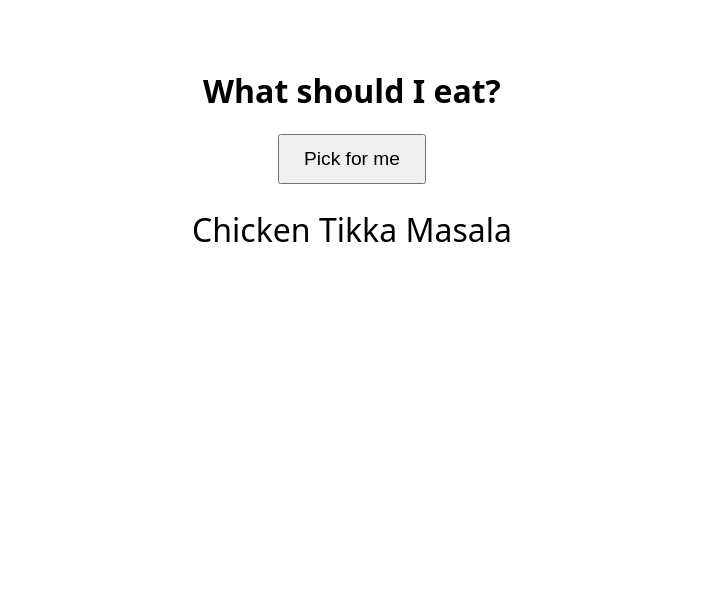
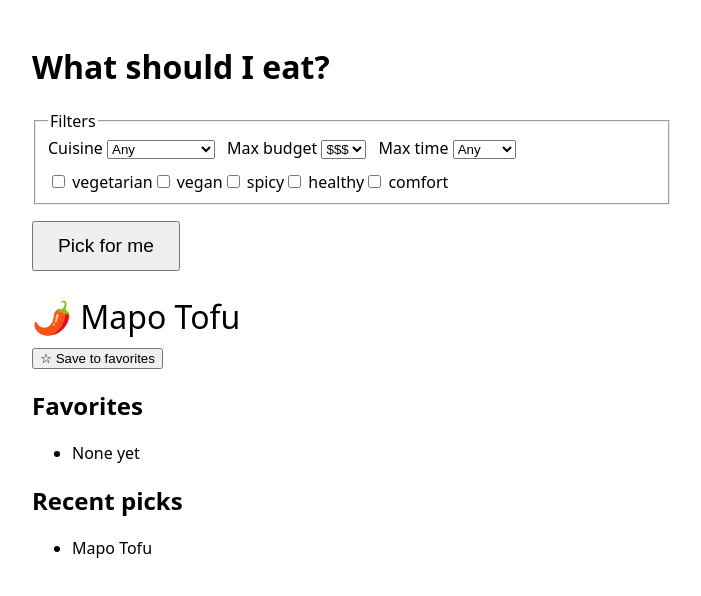
Before and after one commit to alicelikeeat/food, a plain HTML site: page index.html in a window 1280 px wide. Both pictures are taken after a click on the button "Pick for me". Shown: the whole page, without its empty margins (288-989 px from the left). Drawn offline with Linux system fonts and the light colour scheme.

Commit message:
Iteration 2: filters, no repeats, history, favorites
Co-Authored-By: Claude Opus 5.5 <noreply@anthropic.com>
Claude-Session: https://claude.ai/code/session_018NT76hLsDkGAmPjEs1d8yD

```diff
--- a/app.js
+++ b/app.js
@@ -1,4 +1,69 @@
-document.getElementById("pick").addEventListener("click", () => {
-  const dish = DISHES[Math.floor(Math.random() * DISHES.length)];
-  document.getElementById("result").textContent = dish;
-});
+(() => {
+  const $ = (id) => document.getElementById(id);
+  const TAGS = ["vegetarian", "vegan", "spicy", "healthy", "comfort"];
+  let current = null;
+  let history = [];
+  let favorites = load("favorites", []);
+
+  function load(key, fallback) {
+    try { return JSON.parse(localStorage.getItem(key)) ?? fallback; } catch { return fallback; }
+  }
+  function save(key, value) {
+    try { localStorage.setItem(key, JSON.stringify(value)); } catch {}
+  }
+
+  // populate filter controls
+  [...new Set(DISHES.map((d) => d.cuisine))].sort().forEach((c) => {
+    $("cuisine").add(new Option(c, c));
+  });
+  TAGS.forEach((t) => {
+    const label = document.createElement("label");
+    label.innerHTML = `<input type="checkbox" value="${t}"> ${t}`;
+    $("tags").append(label);
+  });
+
+  function matches() {
+    const cuisine = $("cuisine").value;
+    const price = +$("price").value;
+    const time = +$("time").value;
+    const tags = [...$("tags").querySelectorAll("input:checked")].map((i) => i.value);
+    return DISHES.filter((d) =>
+      (!cuisine || d.cuisine === cuisine) &&
+      d.price <= price && d.time <= time &&
+      tags.every((t) => d.tags.includes(t)));
+  }
+
+  function pick() {
+    const pool = matches();
+    if (!pool.length) {
+      current = null;
+      $("result").textContent = "Nothing matches — loosen a filter.";
+      $("fav").hidden = true;
+      return;
+    }
+    // avoid repeating the current dish when there's an alternative
+    const options = pool.length > 1 ? pool.filter((d) => d !== current) : pool;
+    current = options[Math.floor(Math.random() * options.length)];
+    $("result").textContent = `${current.emoji} ${current.name}`;
+    $("fav").hidden = false;
+    history = [current.name, ...history.filter((n) => n !== current.name)].slice(0, 5);
+    render();
+  }
+
+  function render() {
+    $("fav").textContent = current && favorites.includes(current.name) ? "★ Saved" : "☆ Save to favorites";
+    $("history").innerHTML = history.map((n) => `<li>${n}</li>`).join("");
+    $("favorites").innerHTML = favorites.map((n) => `<li>${n}</li>`).join("") || "<li>None yet</li>";
+  }
+
+  $("pick").addEventListener("click", pick);
+  $("fav").addEventListener("click", () => {
+    if (!current) return;
+    favorites = favorites.includes(current.name)
+      ? favorites.filter((n) => n !== current.name)
+      : [...favorites, current.name];
+    save("favorites", favorites);
+    render();
+  });
+  render();
+})();
--- a/dishes.js
+++ b/dishes.js
@@ -1,5 +1,28 @@
+// price: 1 = cheap, 2 = moderate, 3 = splurge. time: minutes (cook or wait).
+// tags: vegetarian, vegan, spicy, healthy, comfort
 const DISHES = [
-  "Burger", "Pizza", "Tacos", "Ramen", "Sushi", "Pad Thai", "Caesar Salad",
-  "Fried Chicken", "Pho", "Burrito Bowl", "Mac and Cheese", "Dumplings",
-  "BBQ Ribs", "Poke Bowl", "Chicken Tikka Masala", "Spaghetti Bolognese"
+  { name: "Cheeseburger & Fries", emoji: "🍔", cuisine: "American", price: 2, time: 20, tags: ["comfort"] },
+  { name: "Pepperoni Pizza", emoji: "🍕", cuisine: "Italian", price: 2, time: 30, tags: ["comfort"] },
+  { name: "Margherita Pizza", emoji: "🍕", cuisine: "Italian", price: 2, time: 30, tags: ["vegetarian", "comfort"] },
+  { name: "Street Tacos", emoji: "🌮", cuisine: "Mexican", price: 1, time: 15, tags: ["spicy"] },
+  { name: "Bean & Rice Burrito Bowl", emoji: "🥙", cuisine: "Mexican", price: 1, time: 15, tags: ["vegan", "vegetarian", "healthy"] },
+  { name: "Tonkotsu Ramen", emoji: "🍜", cuisine: "Japanese", price: 2, time: 25, tags: ["comfort"] },
+  { name: "Sushi Platter", emoji: "🍣", cuisine: "Japanese", price: 3, time: 30, tags: ["healthy"] },
+  { name: "Pad Thai", emoji: "🍝", cuisine: "Thai", price: 2, time: 25, tags: ["spicy"] },
+  { name: "Green Curry with Tofu", emoji: "🍛", cuisine: "Thai", price: 2, time: 30, tags: ["vegan", "vegetarian", "spicy"] },
+  { name: "Caesar Salad", emoji: "🥗", cuisine: "American", price: 1, time: 10, tags: ["vegetarian", "healthy"] },
+  { name: "Nashville Hot Chicken", emoji: "🍗", cuisine: "American", price: 2, time: 25, tags: ["spicy", "comfort"] },
+  { name: "Beef Pho", emoji: "🍲", cuisine: "Vietnamese", price: 2, time: 20, tags: ["healthy"] },
+  { name: "Mac and Cheese", emoji: "🧀", cuisine: "American", price: 1, time: 15, tags: ["vegetarian", "comfort"] },
+  { name: "Pork Soup Dumplings", emoji: "🥟", cuisine: "Chinese", price: 2, time: 20, tags: ["comfort"] },
+  { name: "Mapo Tofu", emoji: "🌶️", cuisine: "Chinese", price: 1, time: 20, tags: ["spicy"] },
+  { name: "BBQ Ribs", emoji: "🍖", cuisine: "American", price: 3, time: 45, tags: ["comfort"] },
+  { name: "Salmon Poke Bowl", emoji: "🐟", cuisine: "Hawaiian", price: 2, time: 10, tags: ["healthy"] },
+  { name: "Chicken Tikka Masala", emoji: "🍛", cuisine: "Indian", price: 2, time: 30, tags: ["spicy", "comfort"] },
+  { name: "Chana Masala", emoji: "🫘", cuisine: "Indian", price: 1, time: 25, tags: ["vegan", "vegetarian", "spicy", "healthy"] },
+  { name: "Spaghetti Bolognese", emoji: "🍝", cuisine: "Italian", price: 1, time: 30, tags: ["comfort"] },
+  { name: "Falafel Wrap", emoji: "🧆", cuisine: "Mediterranean", price: 1, time: 10, tags: ["vegan", "vegetarian", "healthy"] },
+  { name: "Steak & Potatoes", emoji: "🥩", cuisine: "American", price: 3, time: 40, tags: ["comfort"] },
+  { name: "Bibimbap", emoji: "🍚", cuisine: "Korean", price: 2, time: 20, tags: ["healthy", "spicy"] },
+  { name: "Grilled Cheese & Tomato Soup", emoji: "🥪", cuisine: "American", price: 1, time: 15, tags: ["vegetarian", "comfort"] },
 ];
--- a/index.html
+++ b/index.html
@@ -9,8 +9,29 @@
 <body>
 <main>
   <h1>What should I eat?</h1>
+
+  <fieldset id="filters">
+    <legend>Filters</legend>
+    <label>Cuisine <select id="cuisine"><option value="">Any</option></select></label>
+    <label>Max budget
+      <select id="price">
+        <option value="3">$$$</option><option value="2">$$</option><option value="1">$</option>
+      </select>
+    </label>
+    <label>Max time <select id="time">
+      <option value="999">Any</option><option value="15">15 min</option><option value="30">30 min</option>
+    </select></label>
+    <div id="tags"></div>
+  </fieldset>
+
   <button id="pick">Pick for me</button>
   <div id="result"></div>
+  <button id="fav" hidden>☆ Save to favorites</button>
+
+  <h2>Favorites</h2>
+  <ul id="favorites"></ul>
+  <h2>Recent picks</h2>
+  <ul id="history"></ul>
 </main>
 <script src="dishes.js"></script>
 <script src="app.js"></script>
--- a/style.css
+++ b/style.css
@@ -1,3 +1,4 @@
-body { font-family: system-ui, sans-serif; text-align: center; padding: 40px; }
-button { font-size: 1.2rem; padding: 12px 24px; }
-#result { margin-top: 24px; font-size: 2rem; }
+body { font-family: system-ui, sans-serif; max-width: 640px; margin: 0 auto; padding: 24px; }
+fieldset { display: flex; flex-wrap: wrap; gap: 12px; }
+#pick { font-size: 1.2rem; padding: 12px 24px; margin-top: 16px; }
+#result { margin: 24px 0 8px; font-size: 2rem; min-height: 2.5rem; }
```
